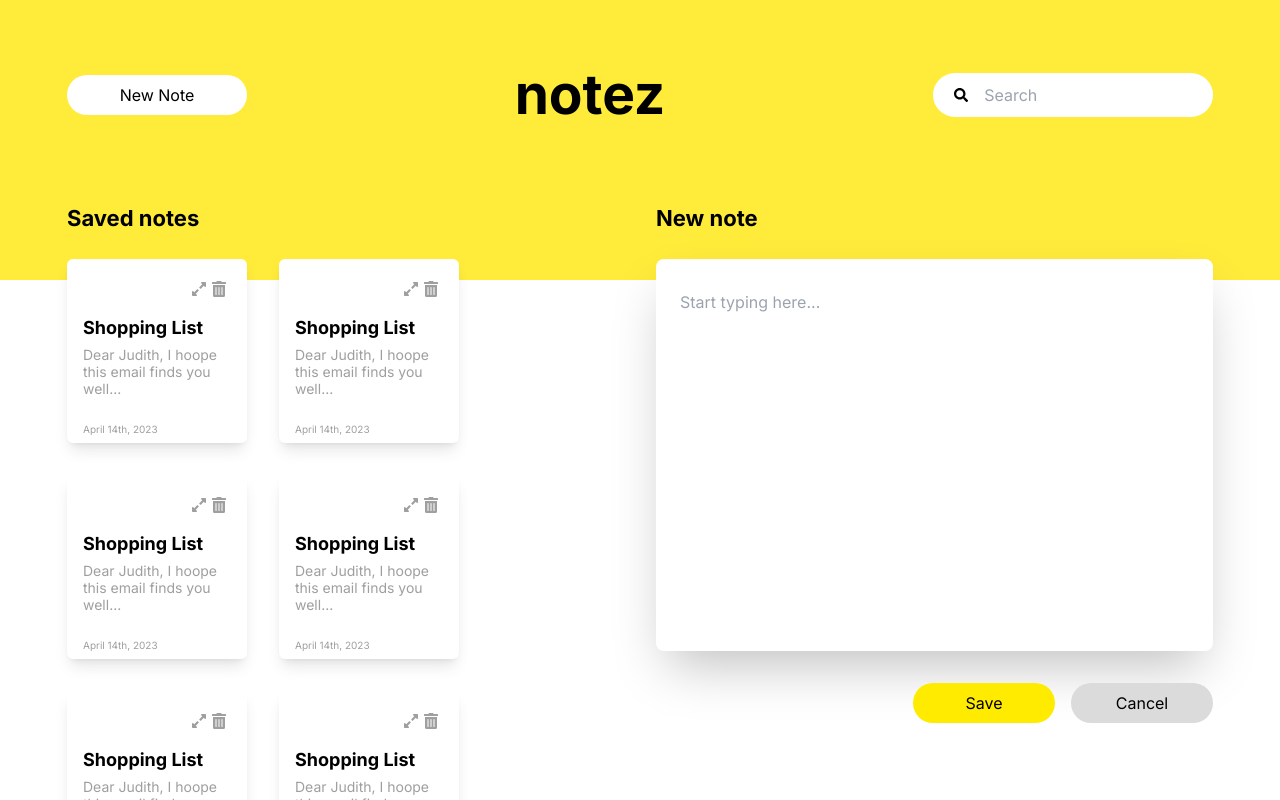
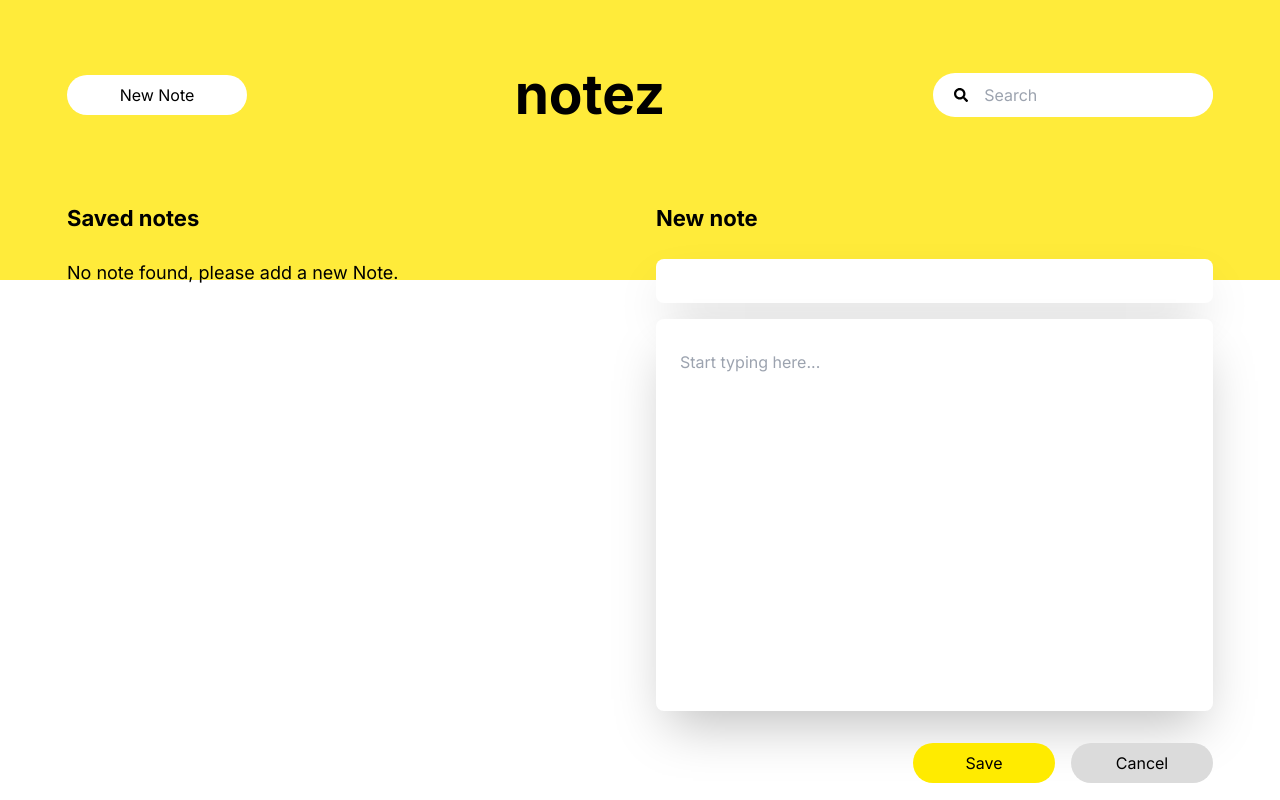
Before and after one commit to gbolahan7/notez-app, a React (Vite) app: page / in a window 1280 px wide. Both pictures are taken after a click on the button "New Note". Shown: the top 800 px of the page. Built offline with nearby package versions, Linux system fonts and the light colour scheme.

Commit message:
new note update

```diff
--- a/src/components/Input.tsx
+++ b/src/components/Input.tsx
@@ -1,8 +1,9 @@
+import clsx from "clsx";
 import React, { ChangeEvent } from "react";
 import { FaSearch } from "react-icons/fa";
 
 interface Props {
-  inputControl: "search-bar" | "text-field";
+  inputControl: "search-bar" | "text-field" | "input-field";
   value: string;
   name: string;
   onChange: (
@@ -20,18 +21,30 @@ function Input({
   placeholder,
   type,
 }: Props) {
+  const isInput =
+    inputControl === "search-bar" || inputControl === "input-field";
   return (
     <div>
-      {inputControl === "search-bar" ? (
-        <div className="flex items-center gap-4 bg-white rounded-full pl-[21px] py-[10px] w-full">
-          <FaSearch className="text-black" />
+      {isInput ? (
+        <div
+          className={clsx(
+            "flex items-center gap-4 bg-white pl-[21px] py-[10px] w-full",
+            inputControl === "search-bar"
+              ? "rounded-full"
+              : "rounded-lg shadow-2xl"
+          )}
+        >
+          {inputControl === "search-bar" && <FaSearch className="text-black" />}
           <input
             type={type}
             name={name}
             value={value}
             placeholder={placeholder}
             onChange={onChange}
-            className="w-full rounded-full outline-none border-none"
+            className={clsx(
+              "w-full outline-none border-none",
+              inputControl === "search-bar" ? "rounded-full" : "rounded-lg"
+            )}
             autoComplete="off"
           />
         </div>
--- a/src/components/Layout.tsx
+++ b/src/components/Layout.tsx
@@ -6,15 +6,25 @@ import Header from "./Header";
 
 interface InputValue {
   queryString: string;
-  textString: string;
+  noteTitleValue: string;
+  noteBodyValue: string;
 }
 
+export interface Note {
+  id: number;
+  noteTitle: string;
+  noteBody: string;
+  noteDate: string;
+  notePreview: string;
+}
 const Layout = () => {
   const [inputValue, setInputVaue] = useState<InputValue>({
     queryString: "",
-    textString: "",
+    noteBodyValue: "",
+    noteTitleValue: " ",
   });
   const [newNote, setNewNote] = useState(false);
+  const [notes, setNotes] = useState<Note[]>([]); //managing the state of an array of notes
   const handleInputChange = (
     event: ChangeEvent<HTMLInputElement | HTMLTextAreaElement>
   ) => {
@@ -39,14 +49,15 @@ const Layout = () => {
               Saved notes
             </h1>
           )}
-          <CardLayout setNewNote={setNewNote} />
+          <CardLayout setNewNote={setNewNote} notes={notes} newNote={newNote} />
         </div>
 
         {newNote && (
           <div className="w-1/2 transition-all">
             <NewNote
               setNewNote={setNewNote}
-              inputValue={inputValue.textString}
+              noteBodyValue={inputValue.noteBodyValue}
+              noteTitleValue={inputValue.noteTitleValue}
               handleInputChange={handleInputChange}
             />
           </div>
--- a/src/components/NewNote.tsx
+++ b/src/components/NewNote.tsx
@@ -3,27 +3,44 @@ import Button from "./Button";
 import Input from "./Input";
 
 interface Props {
-  inputValue: string;
+  noteTitleValue: string;
+  noteBodyValue: string;
   handleInputChange: (
     event: ChangeEvent<HTMLInputElement | HTMLTextAreaElement>
   ) => void; //listening to change events
   setNewNote: (value: boolean) => void;
 }
 
-const NewNote = ({ setNewNote, inputValue, handleInputChange }: Props) => {
+const NewNote = ({
+  setNewNote,
+  noteBodyValue,
+  handleInputChange,
+  noteTitleValue,
+}: Props) => {
   return (
     <div className="w-full flex flex-col">
       <h1 className="text-[22px] leading-[27px] text-black font-bold mb-[27px]">
         New note
       </h1>
-      <form className="bg-white rounded-lg px-6 pt-[31px] mb-8 w-full h-[392px] shadow-2xl overflow-y-hidden">
+      <form className="flex flex-col gap-4">
+        <div>
+          <Input
+            inputControl="input-field"
+            name="noteTitle"
+            placeholder="Enter title"
+            value={noteTitleValue}
+            onChange={handleInputChange}
+          />
+        </div>
+        <div className="bg-white rounded-lg px-6 pt-[31px] mb-8 w-full h-[392px] shadow-2xl overflow-y-hidden">
           <Input
             inputControl="text-field"
             name="textString"
             placeholder="Start typing here..."
-          value={inputValue}
+            value={noteBodyValue}
             onChange={handleInputChange}
           />
+        </div>
       </form>
       <div className="flex gap-4 justify-end">
         <Button
--- a/src/components/card/CardLayout.tsx
+++ b/src/components/card/CardLayout.tsx
@@ -1,5 +1,7 @@
 import React from "react";
 import Card from "./Card";
+import type { Note } from "../Layout";
+import clsx from "clsx";
 
 interface Card {
   cardTitle: string;
@@ -10,30 +12,38 @@ interface Card {
 
 interface Props {
   setNewNote: (value: boolean) => void;
+  newNote: boolean;
+  notes: Note[];
 }
 
-function CardLayout({ setNewNote }: Props) {
-  const cardObject: Card = {
-    id: 1,
-    cardTitle: "Shopping List",
-    cardBody: "Dear Judith, I hoope this email finds you well...",
-    cardDate: "April 14th, 2023",
-  };
-  const cardData: Card[] = Array(20).fill(cardObject);
+function CardLayout({ setNewNote, notes, newNote }: Props) {
   return (
-    // <div className="flex gap-6 flex-wrap items-center justify-center w-full ">
+    <div className="relative">
+      {notes.length > 0 ? (
         <div className=" w-full [ card-layout ] ">
-      {cardData.map((card, index) => (
-        <div className="w-full" key={index + card.id}>
+          {notes.map((note) => (
+            <div className="w-full" key={note.id}>
               <Card
-            cardTitle={card.cardTitle}
-            cardBody={card.cardBody}
-            cardDate={card.cardDate}
+                cardTitle={note.noteTitle}
+                cardBody={note.notePreview}
+                cardDate={note.noteDate}
                 setNewNote={setNewNote}
               />
             </div>
           ))}
         </div>
+      ) : (
+        <h1
+          className={clsx(
+            "text-lg text-black font-normal",
+            newNote ? "text-left" : "text-center"
+          )}
+        >
+          No note found, please add a new Note.
+        </h1>
+      )}
+    </div>
+    // <div className="flex gap-6 flex-wrap items-center justify-center w-full ">
   );
 }
 
```
Also changed, not shown: 1 other file (tests, documents, lock files or other folders). Lines whose indentation alone changed are shown as unchanged.
